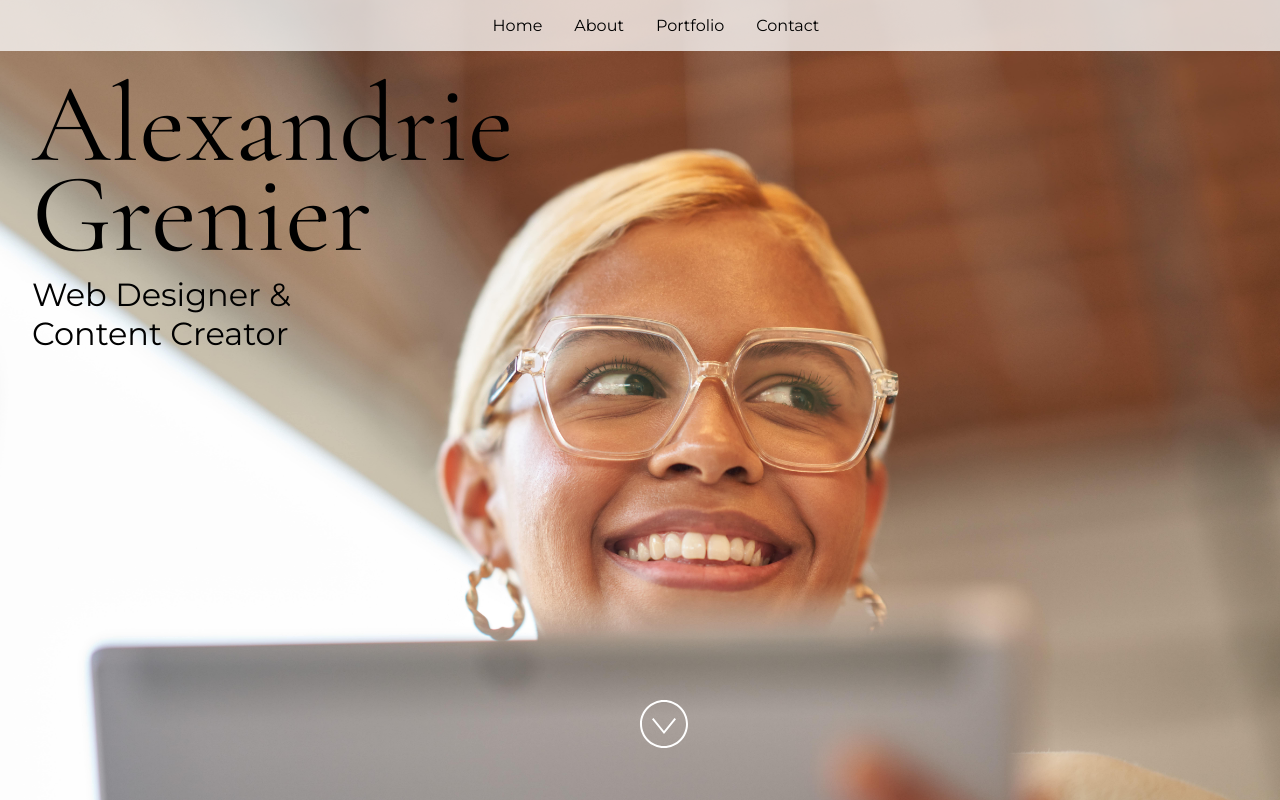
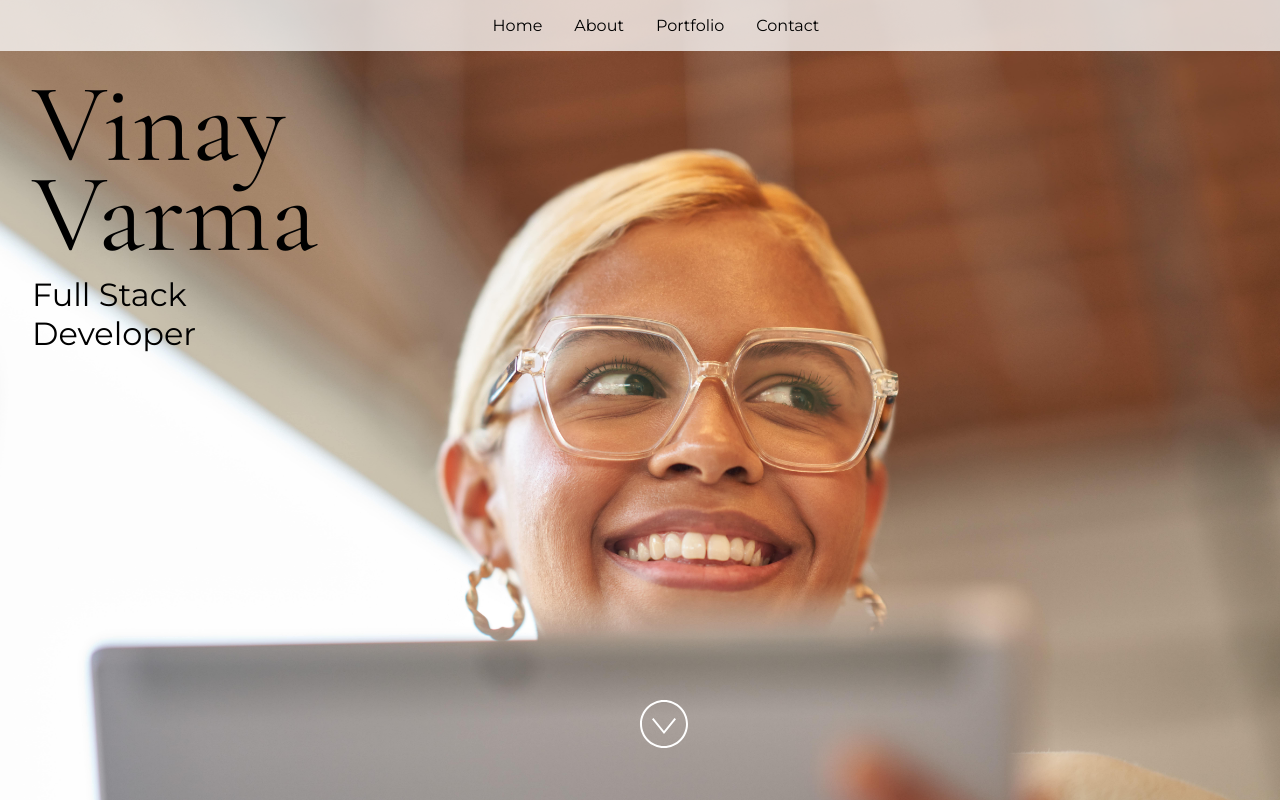
Before and after one commit to vinay7626/portfolio1, a React (Vite) app: page / in a window 1280 px wide. Built offline with nearby package versions, Linux system fonts and the light colour scheme.

Commit message:
changed personal details

```diff
--- a/src/App.jsx
+++ b/src/App.jsx
@@ -24,11 +24,11 @@ import "./styles.css";
  * If you don't have one of the social sites listed, leave it as an empty string.
  */
 const siteProps = {
-  name: "Alexandrie Grenier",
-  title: "Web Designer & Content Creator",
-  email: "alex@example.com",
-  gitHub: "microsoft",
-  instagram: "microsoft",
+  name: "Vinay Varma",
+  title: "Full Stack Developer",
+  email: "vinayvarma10101998@gmail.com",
+  gitHub: "https://github.com/vinay7626",
+  instagram: "varmavinay10",
   linkedIn: "satyanadella",
   medium: "",
   twitter: "microsoft",
```
